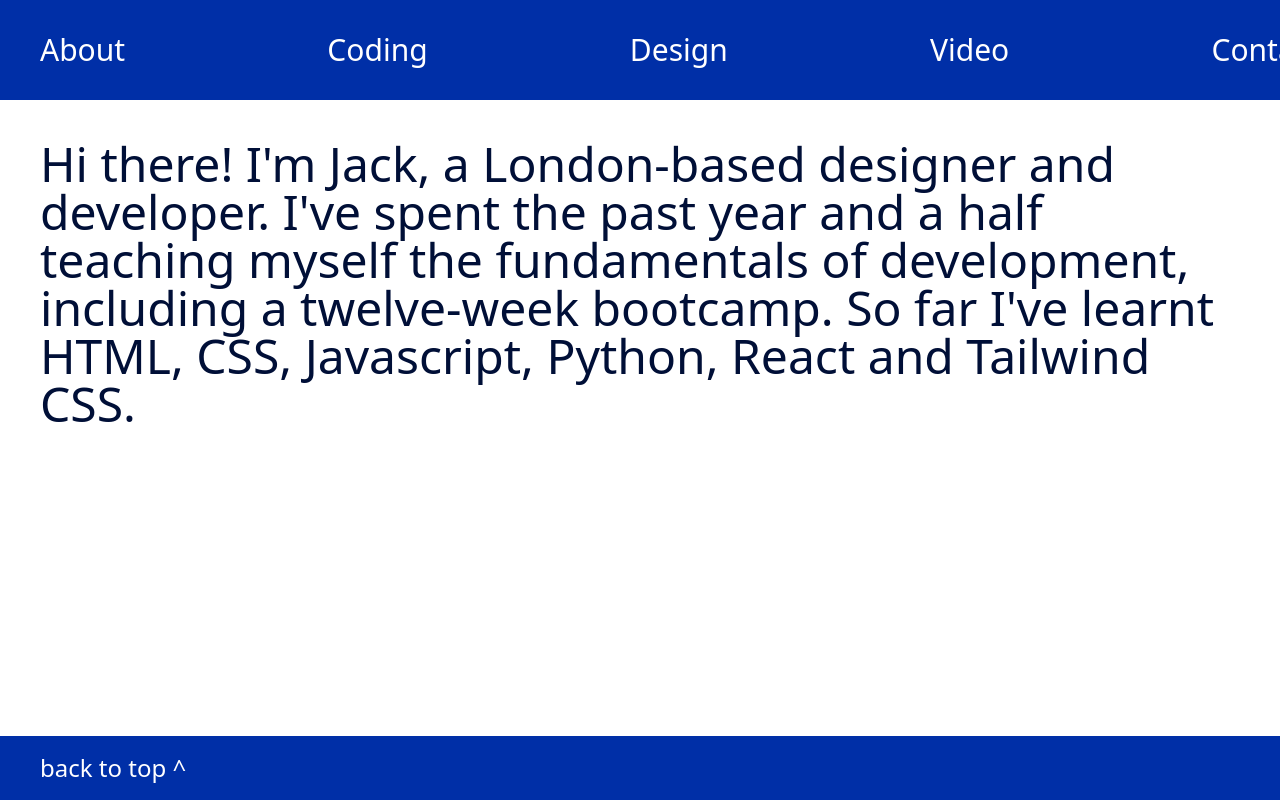
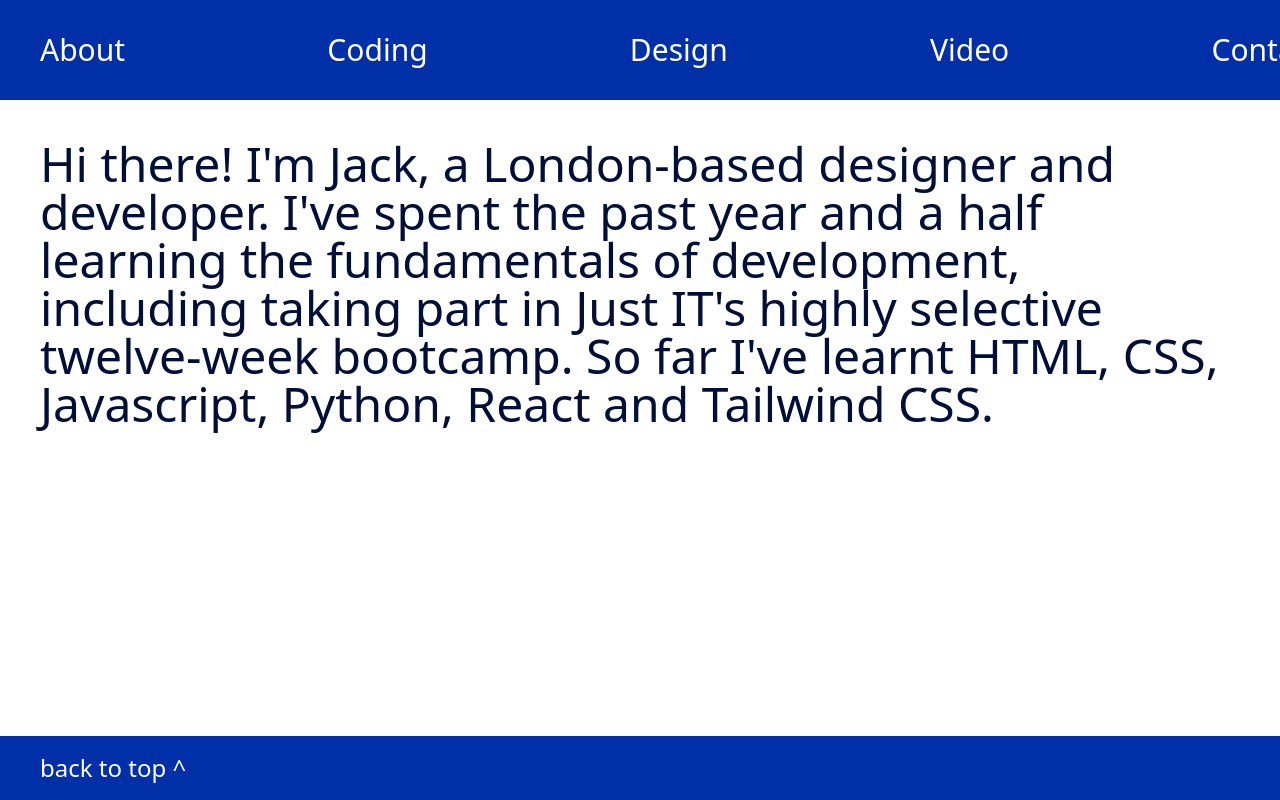
Before and after one commit to jackkershaw/portfolio, a React (Vite) app: page / in a window 1280 px wide. Built offline with nearby package versions, Linux system fonts and the light colour scheme.

Commit message:
add opening text

```diff
--- a/src/js from old portfolio.js
+++ /dev/null
@@ -1,16 +0,0 @@
-// type out big words on launch //
-
-document.addEventListener('DOMContentLoaded', function () {
-  const typedText = document.getElementById('big-introduction');
-  function typeOut() {
-    const originalText = typedText.textContent;
-    typedText.textContent = '';
-    for (let i = 0; i < originalText.length; i++) {
-      let randomDelay = Math.random() * 100 * i;
-      setTimeout(() => {
-        typedText.textContent += originalText[i];
-      }, 50 * i);
-    }
-  }
-  setTimeout(typeOut, 100);
-});
--- a/src/opening-page.jsx
+++ b/src/opening-page.jsx
@@ -1,12 +1,15 @@
 function OpeningPage() {
-    return (
-        <>
-      <p className="md:text-5xl sm:text-4xl text-ykb-700 mx-10 py-10">
-        Hi there! I'm Jack, a London-based designer and developer. I've spent the past year and a half teaching myself the fundamentals of development, including a twelve-week bootcamp.
-        So far I've learnt HTML, CSS, Javascript, Python, React and Tailwind CSS.
+  return (
+    <>
+      <p className="mx-10 py-10 text-2xl text-ykb-700 md:text-5xl ">
+        Hi there! I'm Jack, a London-based designer and developer. I've spent
+        the past year and a half learning the fundamentals of development,
+        including taking part in Just IT's highly selective twelve-week
+        bootcamp. So far I've learnt HTML, CSS, Javascript, Python, React and
+        Tailwind CSS.
       </p>
     </>
-    )
+  );
 }
 
-export default OpeningPage
+export default OpeningPage;
```
